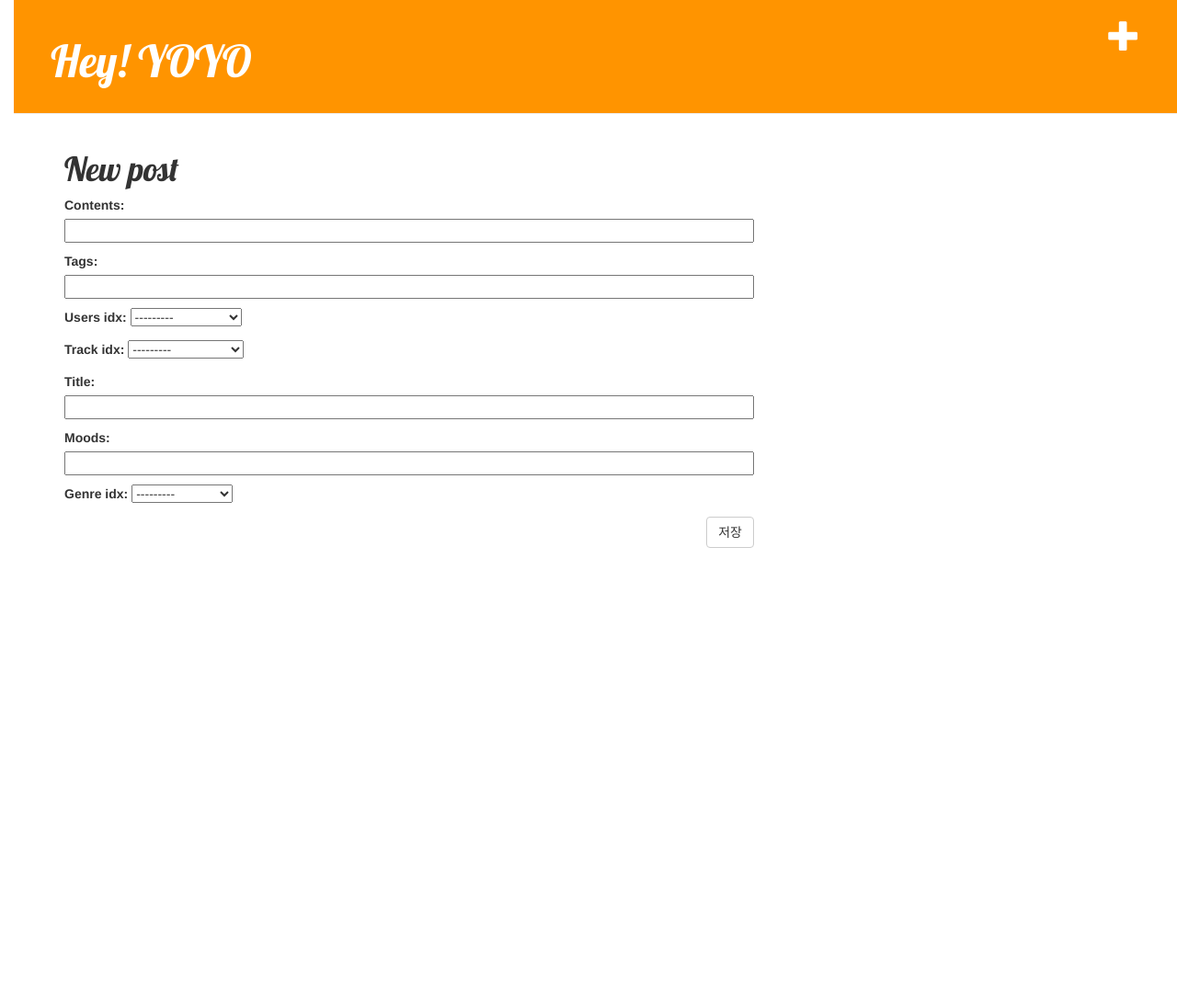
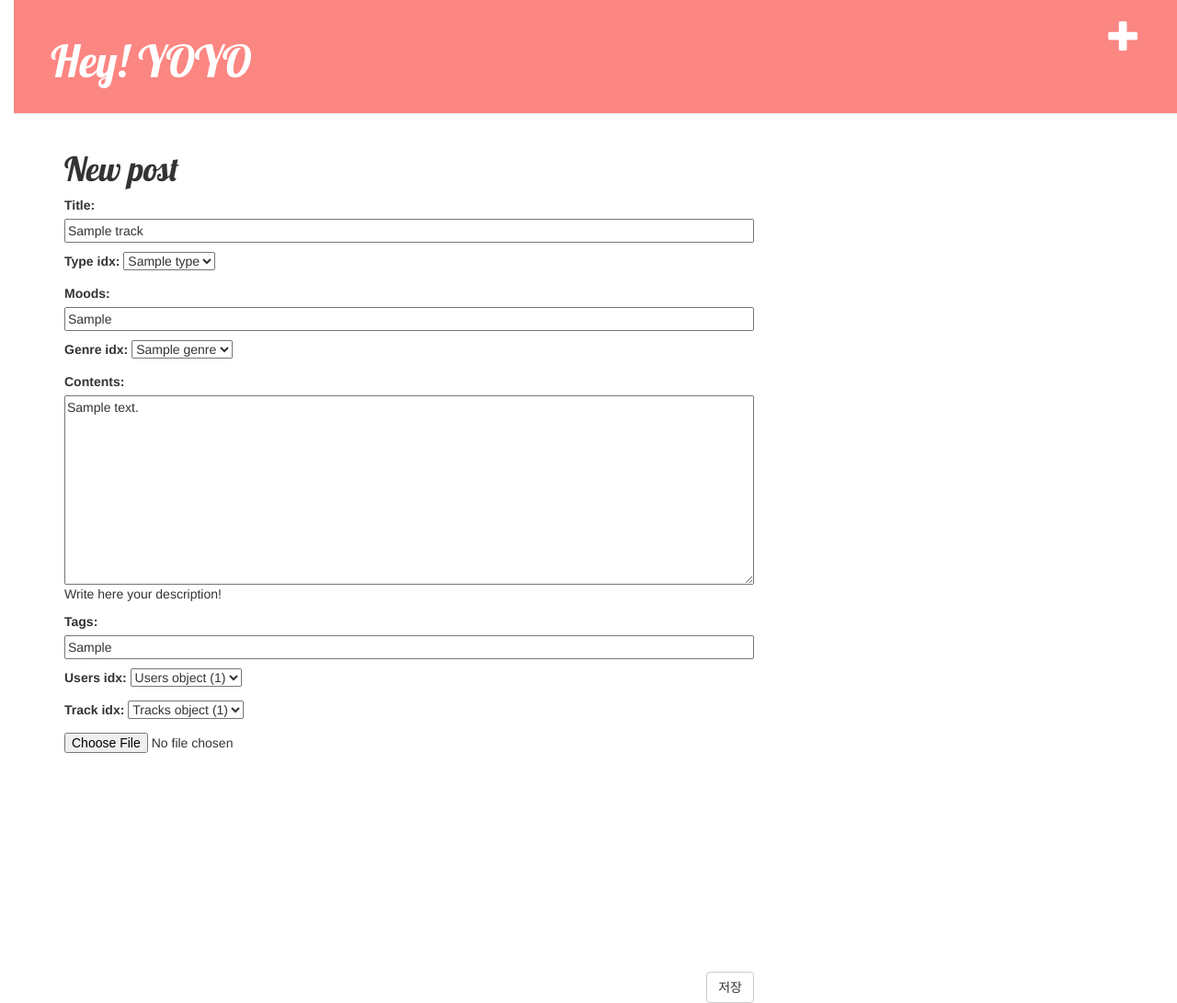
Before and after one commit to hyeWon0324/yoyoprojDjango, a Django app: page /post/1/1/edit in a window 1280 px wide. Shown: the whole page at 92% size. Before the commit the page ends 596 px from the top, so only its background shows below. Run offline with Django 3.2, Linux system fonts and the light colour scheme; tables that the repository leaves empty hold one stand-in row (values such as "Sample post"); some libraries are stand-ins or nearby versions.

```diff
--- a/yoyodj/socialService/forms.py
+++ b/yoyodj/socialService/forms.py
@@ -1,18 +1,50 @@
 from django import forms
 #from .social_models import TrackPost
-from .models import Posts, Tracks, Users
+from .models import Posts, Tracks, Users, Comments
 
 
 class PostForm(forms.ModelForm):
+    contents = forms.CharField(
+        max_length=2000,
+        widget=forms.Textarea(),
+        help_text='Write here your description!'
+    )
 
     class Meta:
        # model = TrackPost
         model = Posts
-        fields = ('contents','tags', 'users_idx', 'track_idx')
+        fields = ('contents', 'tags', 'users_idx', 'track_idx')
 
 
 class TrackForm(forms.ModelForm):
 
     class Meta:
         model = Tracks
-        fields = ('title', 'moods', 'genre_idx')
+        fields = ('title', 'type_idx', 'moods', 'genre_idx')
+
+
+class CommentForm(forms.ModelForm):
+
+    class Meta:
+        model = Comments
+        fields = ('users_idx', 'contents', )
+
+
+class ContactForm(forms.Form):
+    name = forms.CharField(max_length=30)
+    message = forms.CharField(
+        max_length=2000,
+        widget=forms.Textarea(),
+        help_text='Write here your message!'
+    )
+    source = forms.CharField(
+        max_length=50,
+        widget=forms.HiddenInput()
+    )
+
+    def clean(self):
+        cleaned_data = super(ContactForm, self).clean()
+        name = cleaned_data.get('name')
+        message = cleaned_data.get('message')
+        if not name and not message:
+            raise forms.ValidationError('You have to write something!')
--- a/yoyodj/socialService/models.py
+++ b/yoyodj/socialService/models.py
@@ -85,6 +85,14 @@ class Comments(models.Model):
         managed = False
         db_table = 'comments'
         ordering = ['-created_dt']
+
+    def approve(self):
+        self.approved_comment = True
+        self.save()
+
+    def __str__(self):
+        return self.contents
+
 
 
 class DjangoAdminLog(models.Model):
@@ -233,6 +241,9 @@ class TrackTypes(models.Model):
         managed = False
         db_table = 'track_types'
 
+    def __str__(self):
+        return self.name
+
 
 class Tracks(models.Model):
     idx = models.AutoField(primary_key=True)
@@ -250,6 +261,7 @@ class Tracks(models.Model):
     class Meta:
         managed = False
         db_table = 'tracks'
+
 
 
 class Users(models.Model):
--- a/yoyodj/socialService/social_models.py
+++ b/yoyodj/socialService/social_models.py
@@ -1,4 +1,4 @@
-from .models import Tracks, Posts, Users
+from .models import Tracks, Posts, Users, Comments
 
 
 class TrackPost:
@@ -35,6 +35,7 @@ class TrackPost:
     track = Tracks()
     user = Users()
     post = Posts()
+    comments = Comments()
     url = ''
     hashtags = []
 
--- /dev/null
+++ b/yoyodj/socialService/static/css/socialService.css
@@ -0,0 +1,70 @@
+body {
+    padding-left: 15px;
+}
+h1 a {
+    color: #fc8682;
+}
+.page-header {
+    background-color: #fc8682;
+    margin-top: 0;
+    padding: 20px 20px 20px 40px;
+}
+
+.page-header h1, .page-header h1 a, .page-header h1 a:visited, .page-header h1 a:active {
+    color: #ffffff;
+    font-size: 36pt;
+    text-decoration: none;
+}
+
+.content {
+    margin-left: 40px;
+}
+
+h1, h2, h3, h4 {
+    font-family: 'Lobster', cursive;
+}
+
+.date {
+    color: #828282;
+}
+
+.save {
+    float: right;
+}
+
+.post-form textarea, .post-form input {
+    width: 100%;
+}
+
+.top-menu, .top-menu:hover, .top-menu:visited {
+    color: #ffffff;
+    float: right;
+    font-size: 26pt;
+    margin-right: 20px;
+}
+
+.post {
+    margin-bottom: 70px;
+}
+
+.post h1 a, .post h1 a:visited {
+    color: #000000;
+}
+.image, .image__full {
+    text-align: center;
+    position: relative;
+    background-repeat: no-repeat;
+}
+.sc-button-addtoset:before, .sc-button-block:before, .sc-button-buy:before, .sc-button-camera:before, .sc-button-delete:before, .sc-button-distribute:before, .sc-button-download:before, .sc-button-edit:before, .sc-button-follow:before, .sc-button-gotostats:before, .sc-button-instagram:before, .sc-button-like:before, .sc-button-mastering:before, .sc-button-message:before, .sc-button-moderate:before, .sc-button-more:before, .sc-button-pageleft:before, .sc-button-pageright:before, .sc-button-pc:before, .sc-button-queue:before, .sc-button-refresh:before, .sc-button-reply:before, .sc-button-repost:before, .sc-button-share:before, .sc-button-startstation:before, .sc-button-thumbdown:before, .sc-button-thumbup:before, .sc-button-upload:before {
+    content: "";
+    display: block;
+    position: absolute;
+    background-repeat: no-repeat;
+    background-position: 50%;
+    width: 20px;
+    height: 20px;
+    top: 0;
+    bottom: 0;
+    margin: auto 0;
+    left: 4px;
+}
--- a/yoyodj/socialService/templates/css/socialService.css
+++ /dev/null
@@ -1,52 +0,0 @@
-body {
-    padding-left: 15px;
-}
-h1 a {
-    color: #FCA205;
-}
-.page-header {
-    background-color: #ff9400;
-    margin-top: 0;
-    padding: 20px 20px 20px 40px;
-}
-
-.page-header h1, .page-header h1 a, .page-header h1 a:visited, .page-header h1 a:active {
-    color: #ffffff;
-    font-size: 36pt;
-    text-decoration: none;
-}
-
-.content {
-    margin-left: 40px;
-}
-
-h1, h2, h3, h4 {
-    font-family: 'Lobster', cursive;
-}
-
-.date {
-    color: #828282;
-}
-
-.save {
-    float: right;
-}
-
-.post-form textarea, .post-form input {
-    width: 100%;
-}
-
-.top-menu, .top-menu:hover, .top-menu:visited {
-    color: #ffffff;
-    float: right;
-    font-size: 26pt;
-    margin-right: 20px;
-}
-
-.post {
-    margin-bottom: 70px;
-}
-
-.post h1 a, .post h1 a:visited {
-    color: #000000;
-}
--- a/yoyodj/socialService/templates/socialService/list_posts.html
+++ b/yoyodj/socialService/templates/socialService/list_posts.html
@@ -52,7 +52,7 @@
                             {{ post.track.played_count }}
 
                         <!-- 댓글 -->
-                        <a href="#">
+                        <a href="{% url 'post_detail' pk=post.post.pk %}">
                             <span class="glyphicon glyphicon-comment"></span>
                         </a>
                             {{ post.post.comments_count }}
@@ -62,8 +62,6 @@
                                <button type="button" class="btn"> {{ tag }}</button>
                         {% endfor %}
                     </p>
-
-                    <br> <br>
                 </div>
     {% endfor %}
 {% endblock %}
--- a/yoyodj/socialService/templates/socialService/post_edit.html
+++ b/yoyodj/socialService/templates/socialService/post_edit.html
@@ -2,9 +2,22 @@
 
 {% block content %}
 <h1>New post</h1>
-    <form method="POST" class="post-form">{% csrf_token %}
+    <form method="POST" class="post-form">
+        {% csrf_token %}
+        {{ form2.as_p }}
         {{ form.as_p }}
-        {{ form2.as_p }}
+
+        <div class="editImage__select">
+            <div class="image m-sound-upload-edit image__lightOutline alwaysShowEditButton customImage m-loaded" style="height: 260px; width: 260px;">
+                <span style="" class="sc-artwork sc-artwork-placeholder-0  image__full" aria-label="Lost Stars by JK" aria-role="img"></span>
+                <div class="image__button">
+                    <div class="imageChooser">
+                     <!--   <button type="button" class="imageChooser__chooseButton sc-button sc-button-translucent sc-button-camera sc-button-medium">Update image</button> -->
+                        <input class="imageChooser__fileInput sc-visuallyhidden" type="file" accept="image/jpeg,image/pjpeg,image/gif,image/png">
+                    </div>
+                </div>
+            </div>
+        </div>
         <button type="submit" class="save btn btn-default"> 저장 </button>
     </form>
 {% endblock %}
--- a/yoyodj/socialService/urls.py
+++ b/yoyodj/socialService/urls.py
@@ -6,7 +6,8 @@ urlpatterns = [
     path('post/<int:pk>/', views.post_detail, name='post_detail'),
     path('upload/', views.post_new, name='post_new'),
     path('post/<int:pk>/<int:pk2>/edit', views.post_edit, name='post_edit'),
-
+    path('post/<int:pk>/remove/', views.post_remove, name='post_remove'),
+    path('post/<int:pk>/comment/', views.add_comment_to_post, name='add_comment_to_post'),
 ]
 
 #url(r'^profile/<int:id>', views.list_posts, name='post-stream'),
--- a/yoyodj/socialService/views.py
+++ b/yoyodj/socialService/views.py
@@ -3,7 +3,7 @@ from django.core.exceptions import ObjectDoesNotExist
 from django.shortcuts import render, redirect, get_object_or_404, reverse
 from .models import Posts, Comments, Tracks, Users
 from .social_models import TrackPost
-from .forms import PostForm, TrackForm
+from .forms import PostForm, TrackForm, CommentForm
 from django.contrib import messages
 from django.contrib.auth.decorators import login_required
 from django.http import HttpResponseRedirect
@@ -41,6 +41,7 @@ def post_detail(request, pk):
     #post = Posts.objects.get(idx=pk)
     return render(request, 'socialService/post_detail.html', {'post': track_post})
 
+
 def post_new(request):
     # request.POST, request.FILES
 
@@ -51,8 +52,12 @@ def post_new(request):
         if form.is_valid():
             post = form.save(commit=False)
             post.users_idx = request.user
-            post.track_idx = request.track_idx
+            #post.track_idx = request.track_idx
             post.created_dt = datetime.utcnow()
+            post.updated_dt = post.created_dt
+
+            track = form2.save(commit=False)
+
             post.save()
 
         return redirect('post_detail', pk=post.pk)
@@ -73,13 +78,39 @@ def post_edit(request, pk, pk2):
             post = form.save(commit=False)
             post.users_idx = user
             post.created_dt = datetime.utcnow()
+            post.updated_dt = datetime.utcnow()
             post.save()
             return redirect('post_detail', pk=post.pk)
     else:
-        form = PostForm()
-        form2 = TrackForm()
+        form = PostForm(instance=post)
+        form2 = TrackForm(instance=track)
     return render(request, 'socialService/post_edit.html', {'form': form, 'form2': form2})
 
+
+def post_remove(request, pk):
+    post = get_object_or_404(Posts, pk=pk)
+    post.delete()
+    return redirect('list_posts')
+
+
+def add_comment_to_post(request, pk):
+    post = get_object_or_404(Posts, pk=pk)
+    if request.method == "POST":
+        form = CommentForm(request.POST)
+        if form.is_valid():
+            comment = form.save(commit=False)
+            comment.posts_idx = post
+            comment.save()
+            return redirect('post_detail', pk=post.pk)
+    else:
+        form = CommentForm()
+    return render(request, 'socialService/add_comment_to_post.html', {'form': form})
+
+
+def comment_remove(request, pk):
+    comment = get_object_or_404(Comments, pk=pk)
+    comment.delete()
+    return redirect('post_detail', pk=comment.posts_idx.pk)
 
 '''
 # @login_required(login_url = "user:login")
```
Also changed, not shown: yoyodj/socialService/templates/socialService/post_detail.html (+18 -4 lines), yoyodj/socialService/templates/socialService/post_upload.html (+9 -9 lines).
